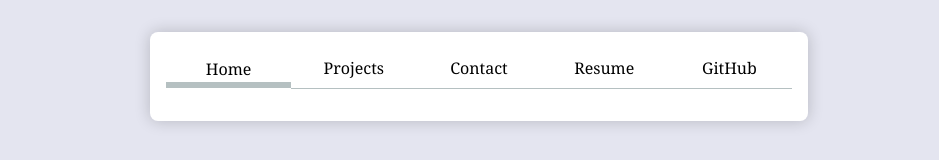
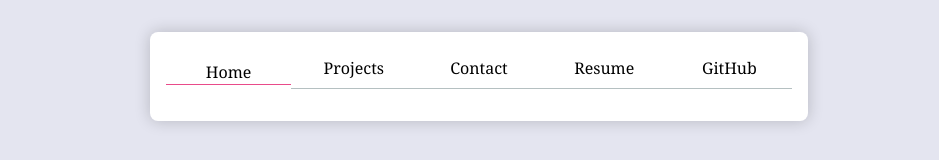
Before and after one commit to crepusidiem/portfolio, a plain HTML site: page index.html in a window 1280 px wide. In both pictures the pointer is over the link "Home". Shown: the top 160 px of the page, without its empty margins (161-1100 px from the left). Drawn offline with Linux system fonts and the light colour scheme.

Commit message:
Change style

```diff
--- a/style.css
+++ b/style.css
@@ -44,6 +44,13 @@ nav {
             border-bottom-width: 1px;
             border-bottom-style: solid;
             border-bottom-color: oklch(80% 3% 200);
+
+            &:hover {
+              border-bottom-width: 1px;
+              border-bottom-style: solid;
+              border-bottom-color: var(--color-accent);
+              padding-bottom: 0.5px;
+            }
           }
       }
 
```
